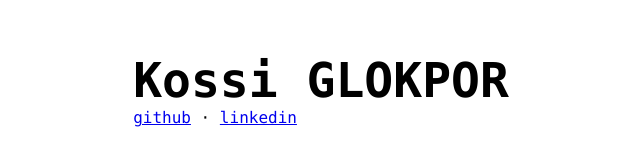
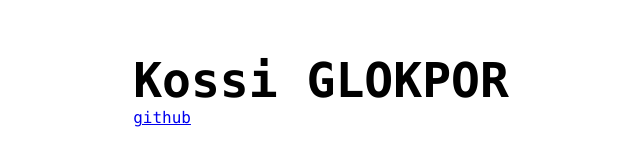
Before and after one commit to glk0/glk0.github.io, a Jekyll site: the page built from index.html, in a window 1280 px wide. Shown: the part 359-525 px from the top of the page, without its empty margins (319-959 px from the left). Built offline with Jekyll 4.4.1, drawn with Linux system fonts in a browser that asks for light colours.

Commit message:
removed linkedin link

```diff
--- a/index.html
+++ b/index.html
@@ -9,8 +9,7 @@ extra_css:
 
 <h1>Kossi GLOKPOR</h1>
 <nav>
-   <a rel="me" href="https://github.com/glk0">github</a> &middot;
-   <a rel="me" href="https://www.linkedin.com/in/glk0/">linkedin</a>
+    <a rel="me" href="https://github.com/glk0">github</a> <!--&middot; -->
     <ul>
     {% assign sorted_notes = site.notebooks %}
     <!-- {{ site.collections | inspect}} -->
```
